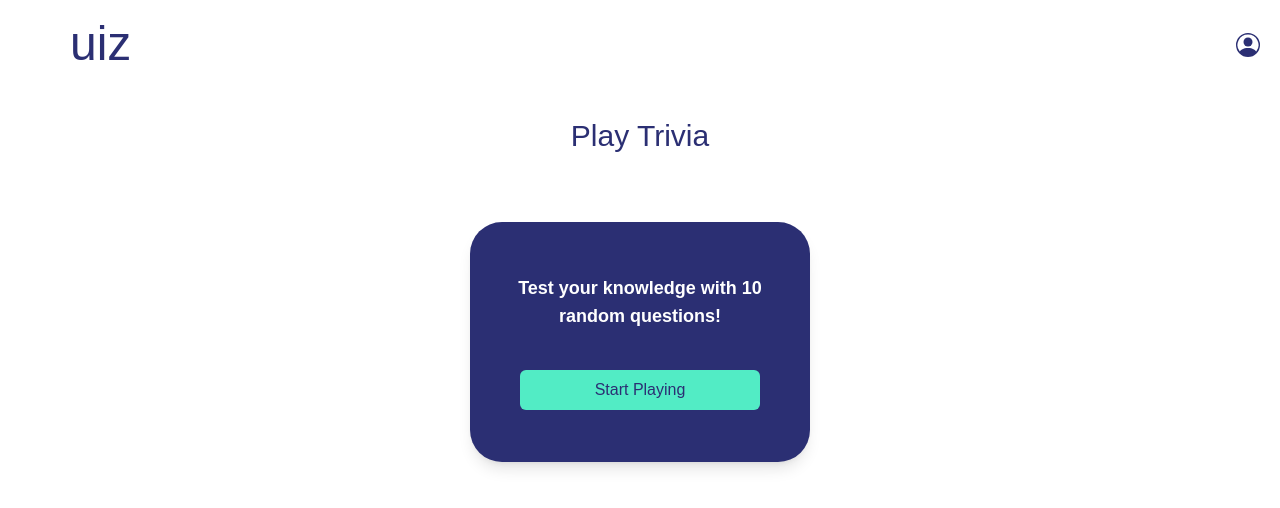
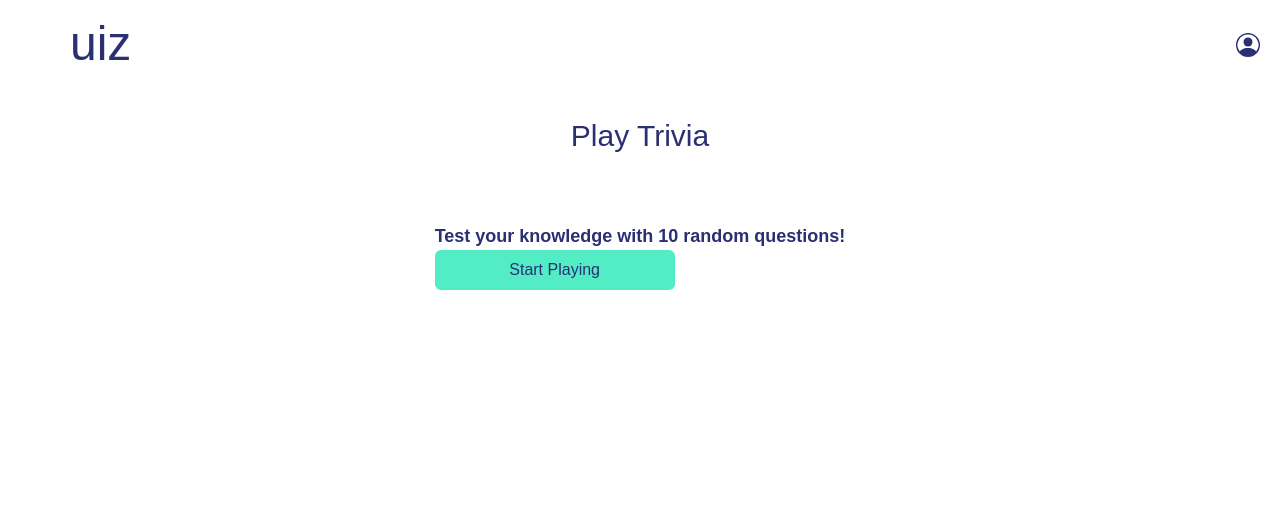
Before and after one commit to Nennae/trivia-app, a Next.js app: page / in a window 1280 px wide. Shown: the top 508 px of the page. Built offline with nearby package versions, Linux system fonts and the light colour scheme.

Commit message:
added new class to seperate cards

```diff
--- a/app/components/cards/start-card.tsx
+++ b/app/components/cards/start-card.tsx
@@ -2,7 +2,7 @@ import Button from "../buttons/button";
 
 export default function StartCard() {
   return (
-    <div className="card flex-center-column">
+    <div className="start-card">
       <p className="text-lg text-center font-semibold">Test your knowledge with 10 random questions!</p>
       <Button></Button>
     </div>
```
